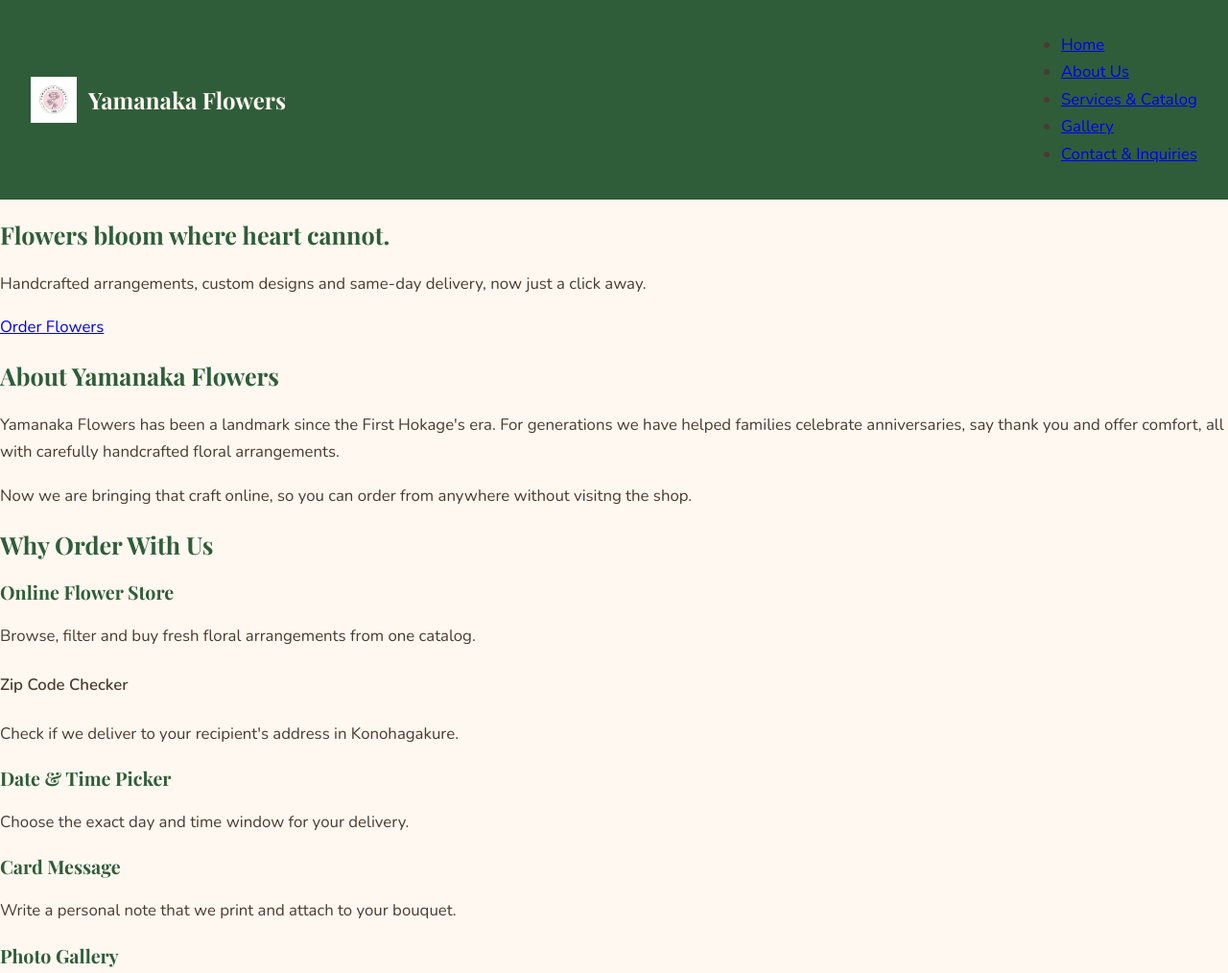
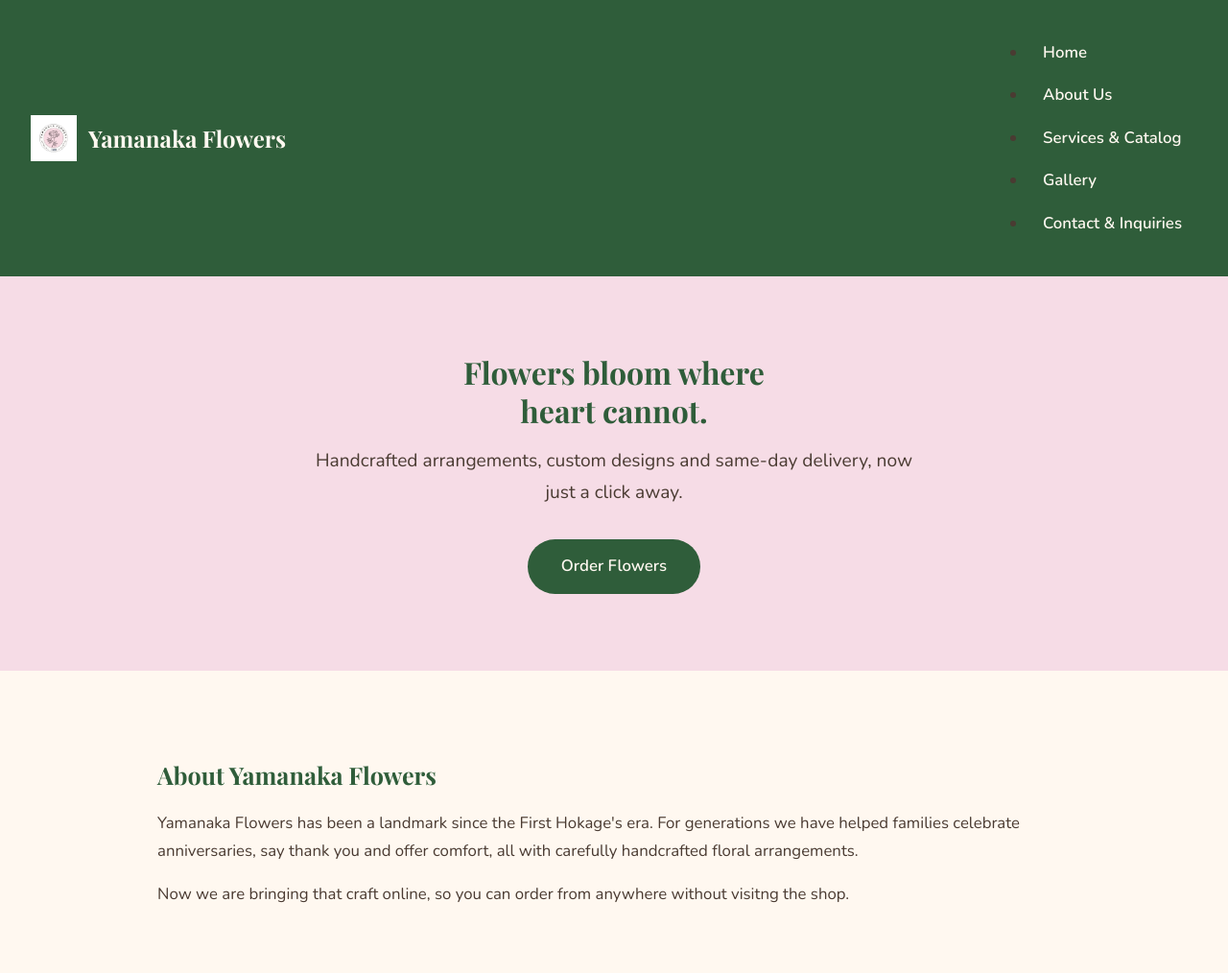
Before and after one commit to jCruan-dev/cruan-website, a plain HTML site: page index.html in a window 1280 px wide. Shown: the top 1014 px of the page at 96% size. Drawn offline with nearby package versions, Linux system fonts and the light colour scheme.

Commit message:
Add homepage style

```diff
--- a/css/style.css
+++ b/css/style.css
@@ -3,6 +3,8 @@ Yamanaka Flowers - Color Palette
 Muted Brown: #4A3B32 (body text)
 Floral White: #FFF8F0 (page background)
 Forest Green: #2F5D3A (header, footer, headings)
+Blossom Pink: #E8A0BF (button, hover, accents)
+Pastel Rose: #F6DCE6 (hero background)
 */
 
 /* Base style */
@@ -68,3 +70,62 @@ img {
     padding: 0;
     list-style: none;
 }
+
+.main-nav a {
+    display: block;
+    padding: 0.5rem 1rem;
+    border-radius: 999px;
+    color: #FFF8F0;
+    text-decoration: none;
+    font-weight: 600;
+    transition: background-color 0.2s, color 0.2s;
+}
+
+.main-nav a:hover, .main-nav a:focus {
+    background-color: #E8A0BF;
+    color: #2F5D3A;
+}
+
+/* Sections */
+main section {
+    max-width: 1000px;
+    margin: 0 auto;
+    padding: 3rem 1.5rem;
+}
+
+main section + section {
+    margin-top: 1.5rem;
+}
+
+/* Hero */
+main .hero {
+    max-width: none;
+    margin: 0;
+    padding: 5rem 1.5rem;
+    text-align: center;
+    background-color: #F6DCE6
+}
+
+.hero h1 {
+    max-width: 18ch;
+    margin: 0 auto 1rem;
+    font-size: 2rem;
+}
+
+.tagline {
+    max-width: 55ch;
+    margin: 0 auto 2rem;
+    font-size: 1.2rem;
+}
+
+/* call to action button */
+.cta-button {
+    display: inline-block;
+    padding: 0.9rem 2.2rem;
+    border-radius: 999px;
+    background-color: #2F5D3A;
+    color: #FFF8F0;
+    font-weight: 600;
+    text-decoration: none;
+    transition: background-color 0.2s, color 0.2s, transform 0.2s;
+}
```
